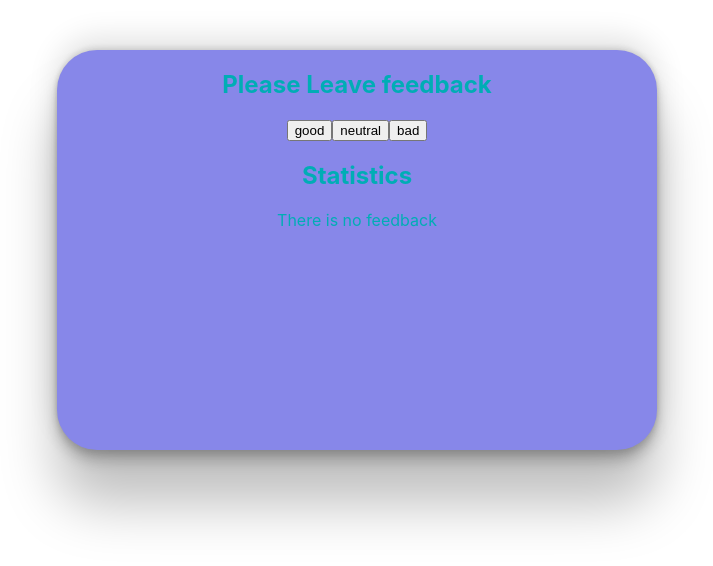
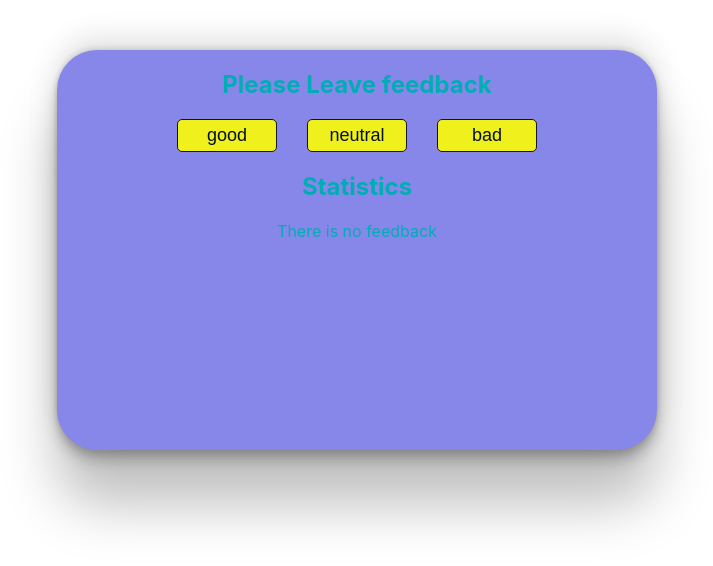
Before and after one commit to Maksym-Ocheretniuk/goit-react-hw-02-feedback, a React (Create React App) app: page / in a window 1280 px wide. Shown: the top 566 px of the page, without its empty margins (283-996 px from the left). Built offline with nearby package versions, Linux system fonts and the light colour scheme.

Commit message:
FeedbackOptions styles

```diff
--- a/src/components/FeedbackOptions/FeedbackOptions.jsx
+++ b/src/components/FeedbackOptions/FeedbackOptions.jsx
@@ -1,12 +1,13 @@
 import PropTypes from 'prop-types';
-// import css from './FeedbackOptions.module.css';
+import css from './FeedbackOptions.module.css';
 
 export const FeedbackOptions = ({ options, onLeaveFeedback }) => {
   return (
-    <div>
+    <div className={css.buttonsWrapper}>
       {options.map(option => {
         return (
           <button
+            className={css.buttons}
             key={option}
             type="button"
             name={option}
--- a/src/components/FeedbackOptions/FeedbackOptions.module.css
+++ b/src/components/FeedbackOptions/FeedbackOptions.module.css
@@ -0,0 +1,22 @@
+.buttonsWrapper {
+  display: flex;
+  justify-content: center;
+  gap: 30px;
+}
+.buttons {
+  font-size: 18px;
+  padding: 5px;
+  width: 100px;
+
+  color: #021026;
+  background-color: rgb(240, 240, 28);
+  border: 1px solid #141616;
+  border-radius: 5px;
+
+  cursor: pointer;
+}
+
+.buttons:hover {
+  box-shadow: rgba(0, 0, 0, 0.3) 0px 10px 48px,
+    rgba(0, 0, 0, 0.22) 0px 15px 12px;
+}
```
